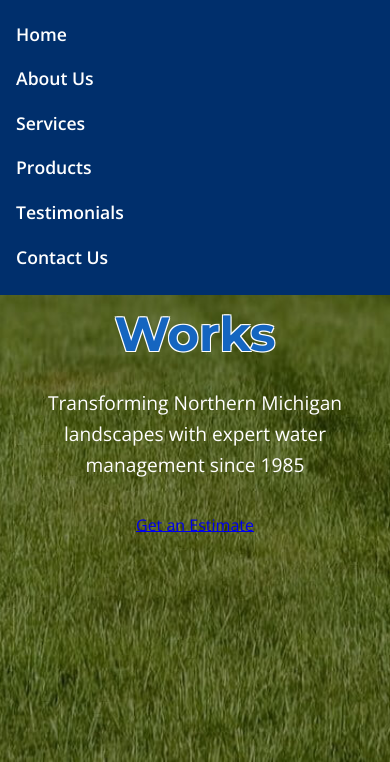
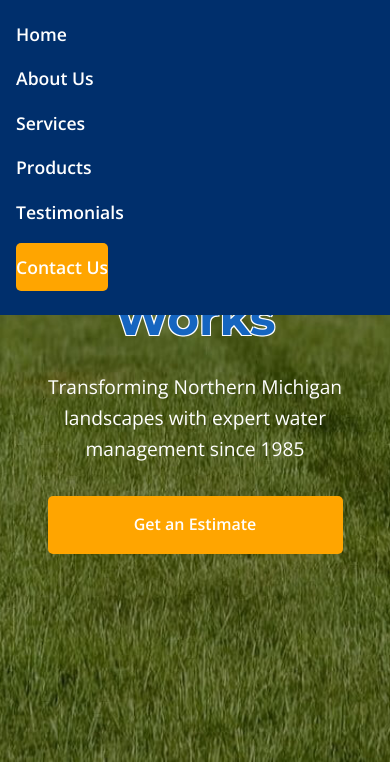
Before and after one commit to CrystalWaterWorks/CrystalWaterWorks.github.io, a plain HTML site: page index.html in a window 390 px wide. Both pictures are taken after a click on the element 293 px from the left and 38 px from the top of the page. Shown: the part 82-844 px from the top of the page. Drawn offline with nearby package versions, Linux system fonts and the light colour scheme.

Commit message:
Mobile CSS Update

```diff
--- a/styles.css
+++ b/styles.css
@@ -55,6 +55,32 @@ h1, h2, h3 {
 
 .nav-links a:hover::after {
     width: 100%;
+}
+
+/* Contact Us Button in Nav Bar */
+.nav-links .cta-button {
+    display: inline-block;
+    background-color: var(--accent-color);
+    color: white;
+    padding: 0.8rem 1.5rem;
+    border-radius: 5px;
+    text-decoration: none;
+    font-weight: 600;
+    transition: background-color 0.3s ease, transform 0.3s ease;
+}
+
+.nav-links .cta-button:hover {
+    background-color: #e69500;
+    transform: translateY(-2px); /* Slight lift effect on hover */
+}
+
+/* Responsive Adjustments for Navigation Button */
+@media (max-width: 768px) {
+    .nav-links .cta-button {
+        width: 100%; /* Full width on mobile */
+        text-align: center;
+        padding: 1rem; /* Increase padding on mobile for easier tapping */
+    }
 }
 
 /* About Section */
@@ -326,6 +352,31 @@ nav.container {
     padding: 20px; /* Add padding to prevent text from touching the edges */
     box-sizing: border-box;
     text-align: center;
+}
+/* Get an Estimate Button in Hero Section */
+.hero .cta-button {
+    display: inline-block;
+    background-color: var(--accent-color);
+    color: white;
+    padding: 0.8rem 1.5rem;
+    border-radius: 5px;
+    text-decoration: none;
+    font-weight: 600;
+    transition: background-color 0.3s ease, transform 0.3s ease;
+}
+
+.hero .cta-button:hover {
+    background-color: #e69500;
+    transform: translateY(-2px); /* Slight lift effect on hover */
+}
+
+/* Responsive Adjustments for Hero Button */
+@media (max-width: 768px) {
+    .hero .cta-button {
+        width: 100%; /* Full width on mobile */
+        text-align: center;
+        padding: 1rem; /* Increase padding on mobile for easier tapping */
+    }
 }
 /* Changing 'Works' to a Different Color */
 
```
